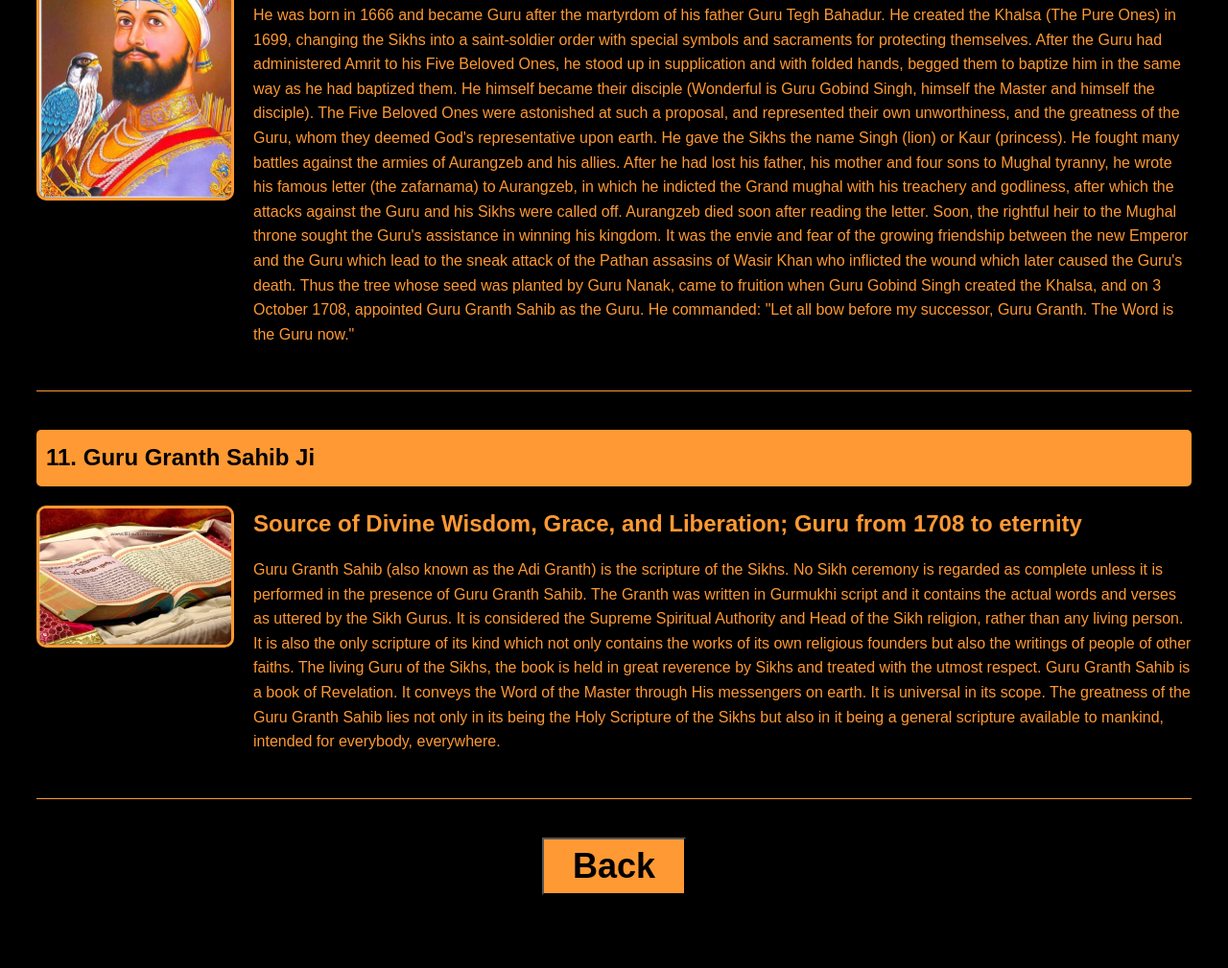
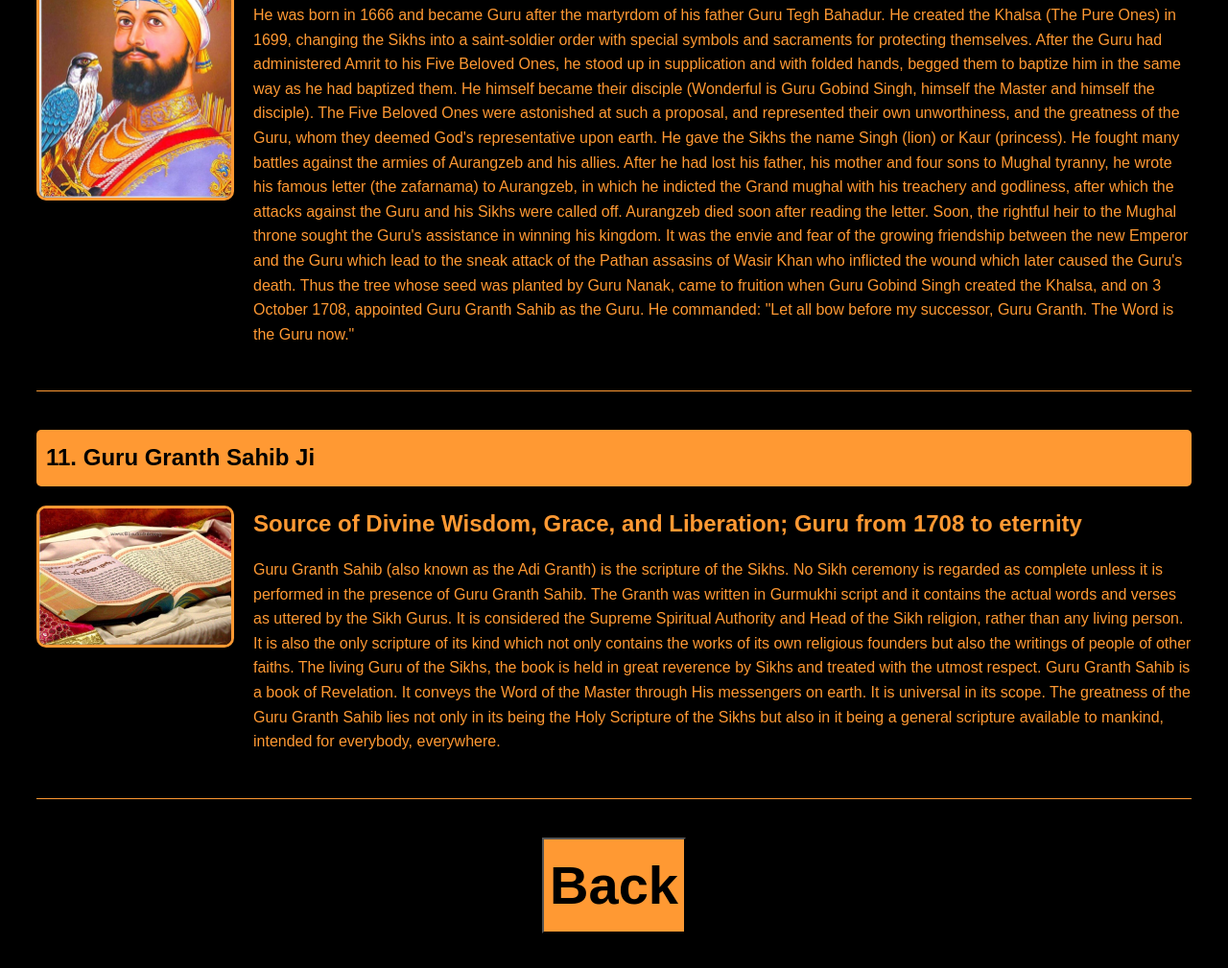
Before and after one commit to sikhsuae/SikhsUAE, a plain HTML site: page Ten Gurus.html in a window 1280 px wide. Shown: the part 4145-5154 px from the top of the page at 96% size. Before the commit the page ends 5116 px from the top, so only its background shows below. Drawn offline with Linux system fonts and the light colour scheme.

Commit message:
Initial commit

```diff
--- a/Ten Gurus.html
+++ b/Ten Gurus.html
@@ -273,7 +273,7 @@ The greatness of the Guru Granth Sahib lies not only in its being the Holy Scrip
 <button
   type="button"
   onclick="goBack()"
-  style="width: 150px; height: 60px; font-size: 36px; background-color: #FF9933; color: black; display: block; margin: 20px auto 0 auto; text-align: center;">
+  style="width: 150px; height: 100px; font-size: 56px; background-color: #FF9933; color: black; display: block; margin: 20px auto 0 auto; text-align: center;">
  <b> Back </b>
 </button>
 <script>
```
